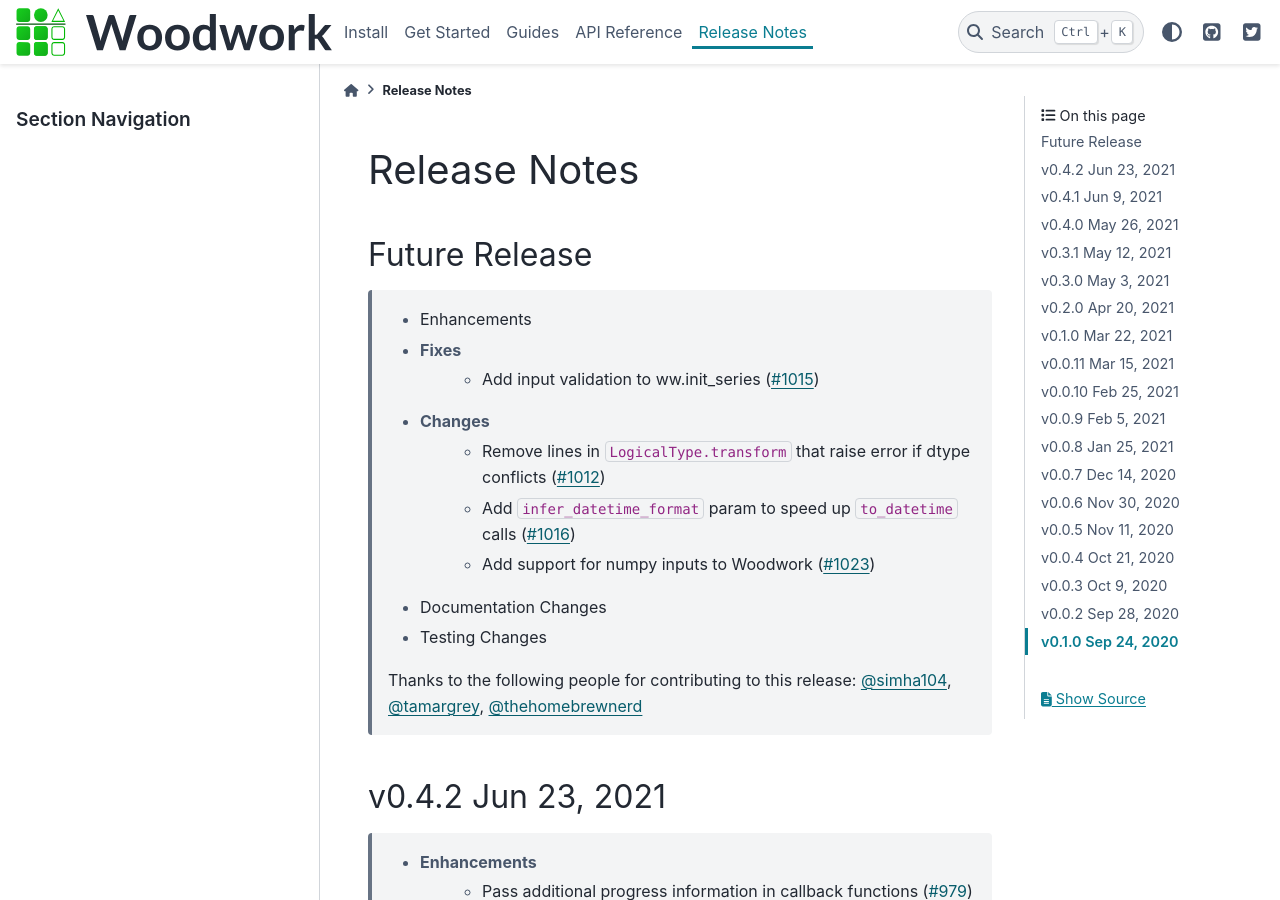
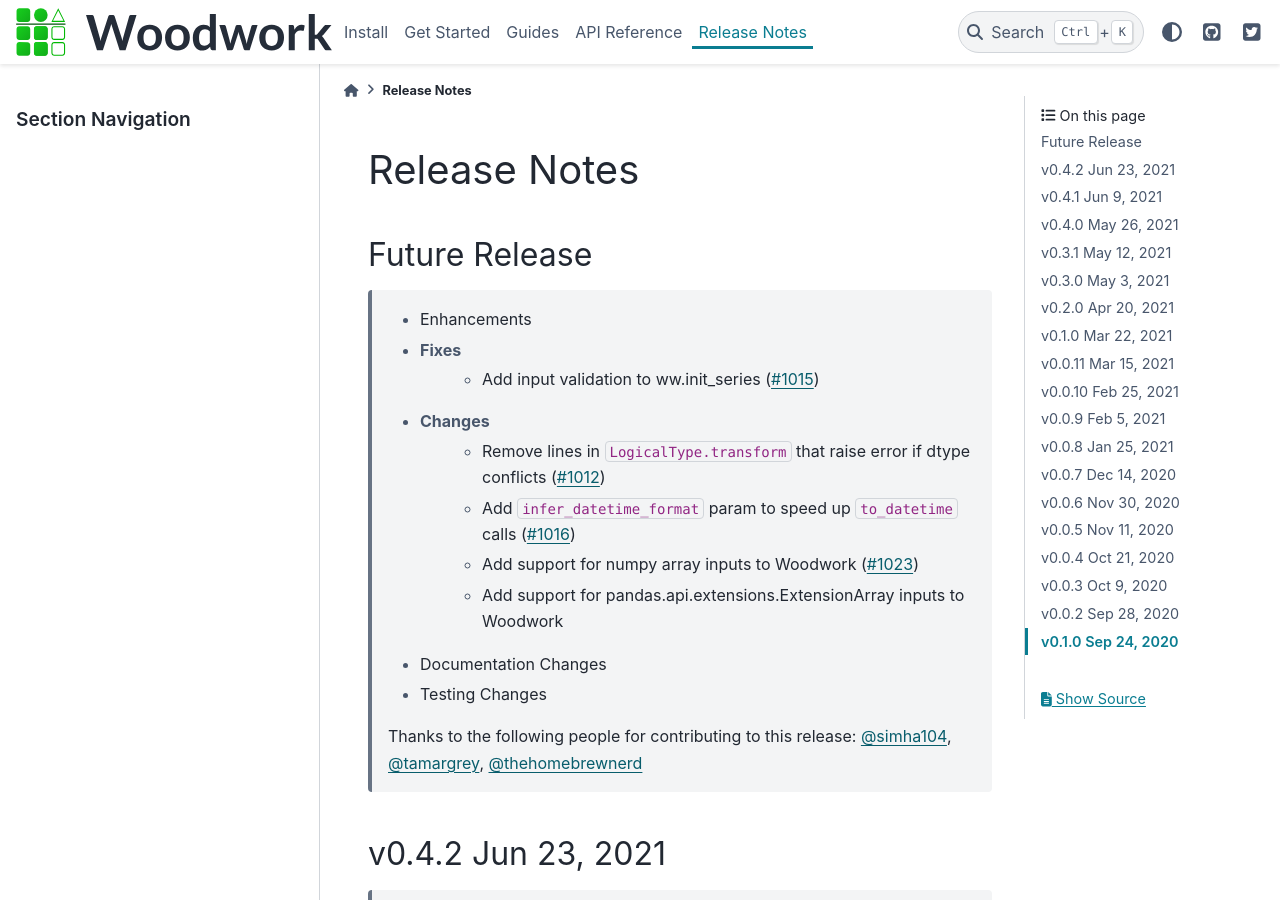
Before and after one commit to alteryx/woodwork, a Sphinx documentation site: the page built from docs/source/release_notes.rst, in a window 1280 px wide and 900 px high. Built offline with Sphinx 7.4.7 and the PyData theme 0.15.4, drawn with Linux system fonts in a browser that asks for light colours; comment, search, counter and statistics services are not loaded.

Commit message:
Release notes

```diff
--- a/docs/source/release_notes.rst
+++ b/docs/source/release_notes.rst
@@ -10,7 +10,8 @@
     * Changes
         * Remove lines in ``LogicalType.transform`` that raise error if dtype conflicts (:pr:`1012`)
         * Add ``infer_datetime_format`` param to speed up ``to_datetime`` calls (:pr:`1016`)
-        * Add support for numpy inputs to Woodwork (:pr:`1023`)
+        * Add support for numpy array inputs to Woodwork (:pr:`1023`)
+        * Add support for pandas.api.extensions.ExtensionArray inputs to Woodwork
     * Documentation Changes
     * Testing Changes
 
```
Also changed, not shown: 1 other file.
